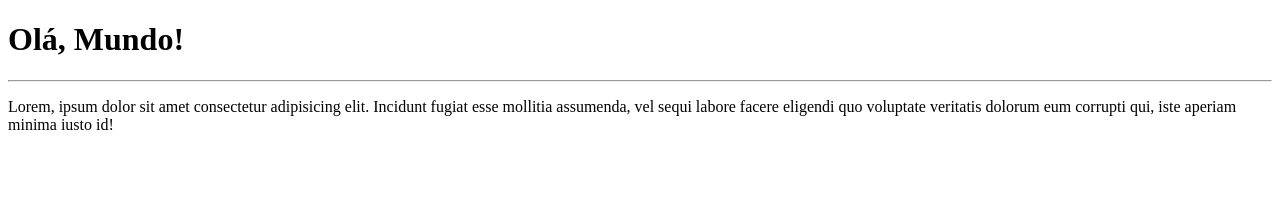
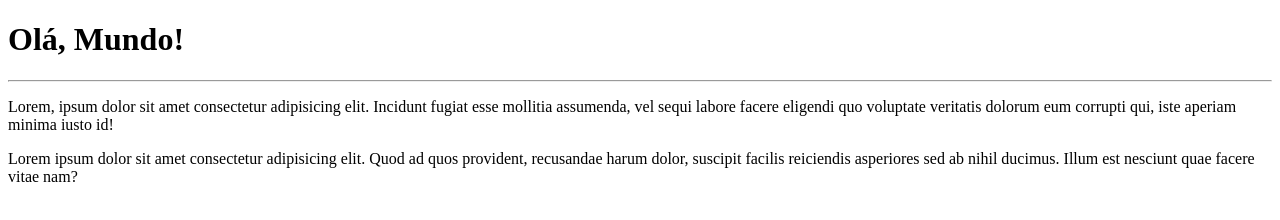
Before and after one commit to Mannelz/Ola-Mundo, a plain HTML site: page site_exemplo/index.html in a window 1280 px wide. Drawn offline with Linux system fonts and the light colour scheme.

Commit message:
Adicionei um parágrafo

```diff
--- a/site_exemplo/index.html
+++ b/site_exemplo/index.html
@@ -10,5 +10,6 @@
     <h1>Olá, Mundo!</h1>
     <hr>
     <p>Lorem, ipsum dolor sit amet consectetur adipisicing elit. Incidunt fugiat esse mollitia assumenda, vel sequi labore facere eligendi quo voluptate veritatis dolorum eum corrupti qui, iste aperiam minima iusto id!</p>
+    <p>Lorem ipsum dolor sit amet consectetur adipisicing elit. Quod ad quos provident, recusandae harum dolor, suscipit facilis reiciendis asperiores sed ab nihil ducimus. Illum est nesciunt quae facere vitae nam?</p>
 </body>
 </html>
```
